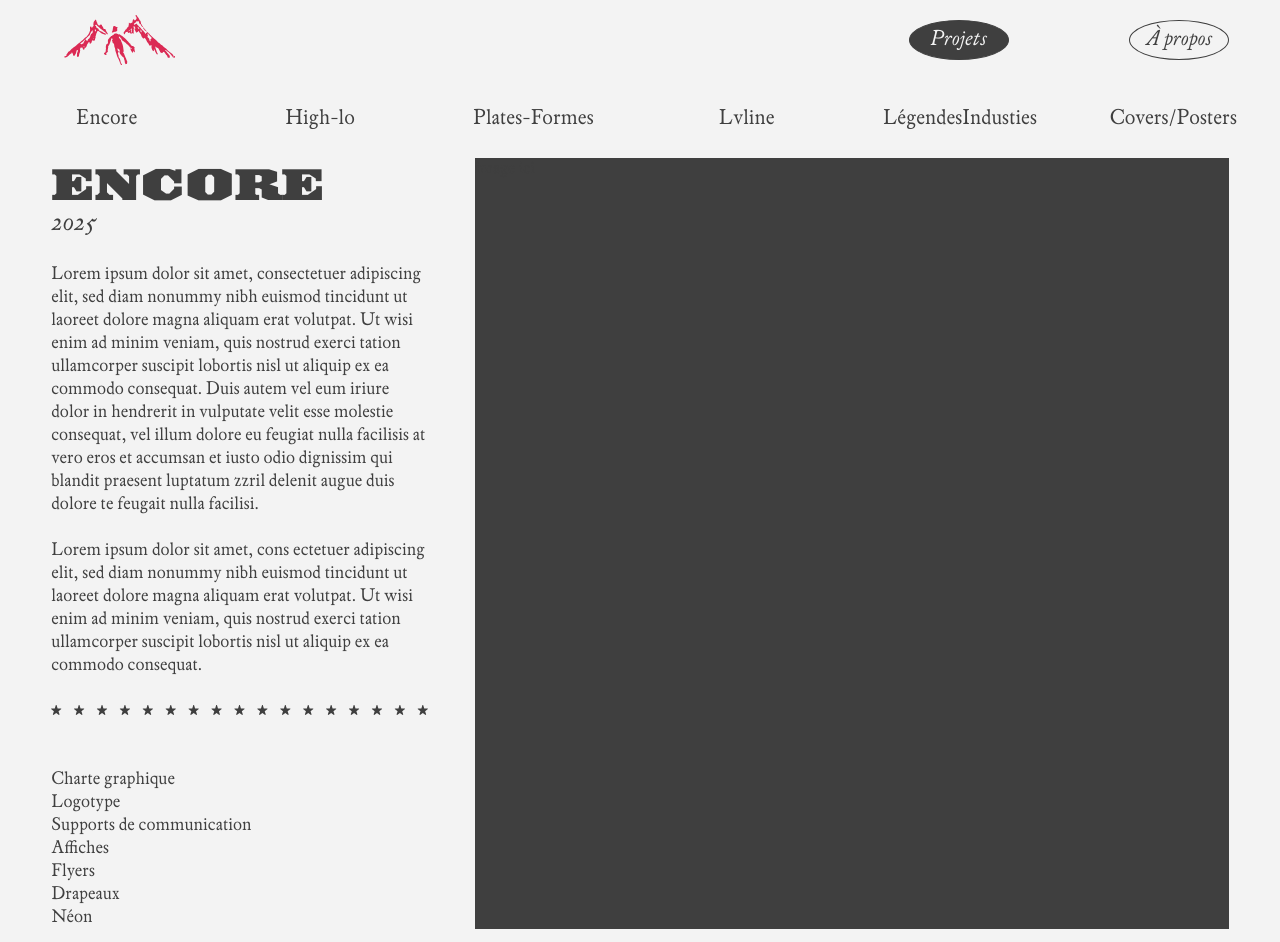
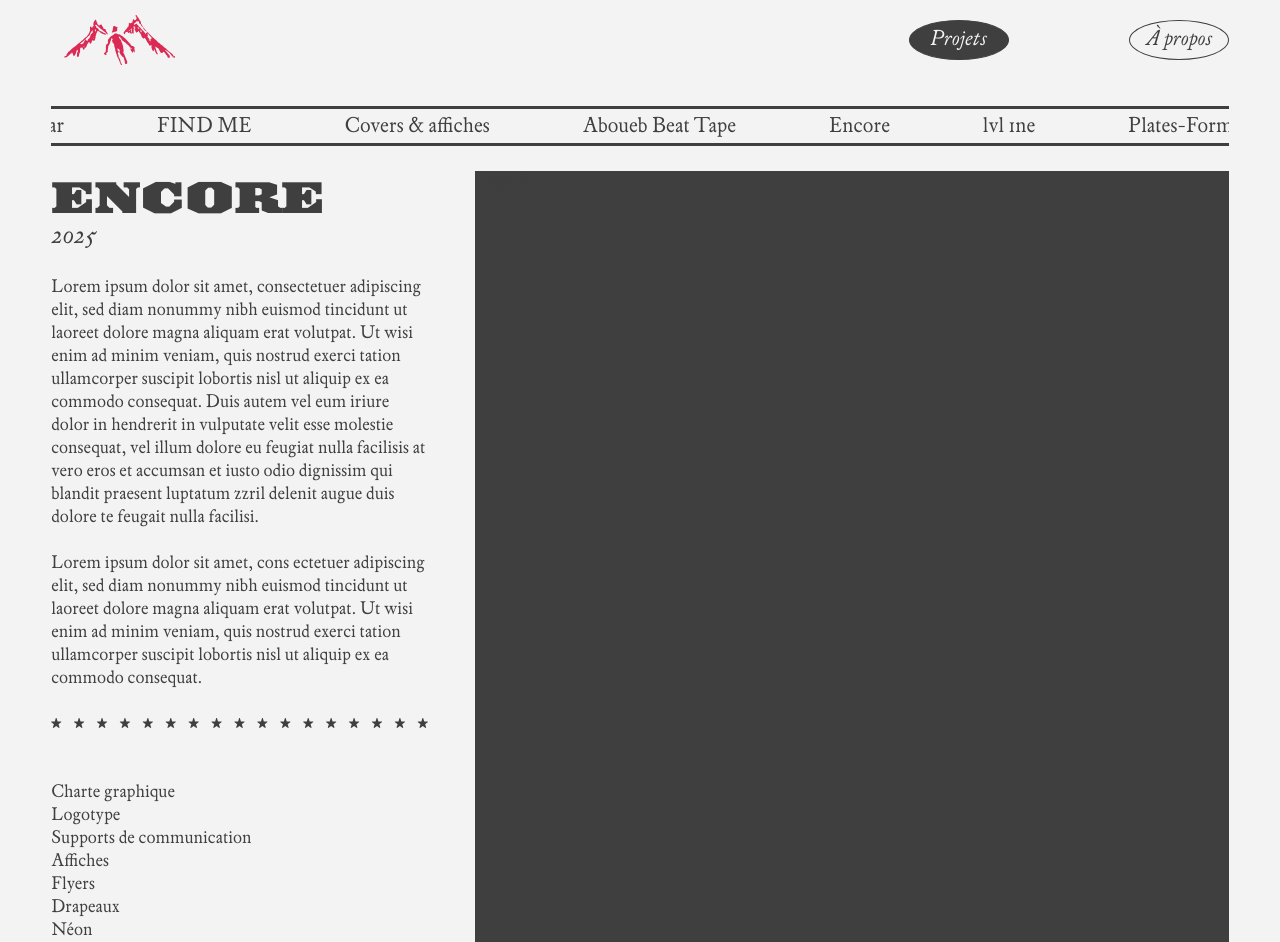
Before and after one commit to cyril0369/portfolio_infam, a React (Create React App) app: page /projects in a window 1280 px wide. Built offline with nearby package versions, Linux system fonts and the light colour scheme; the HTML template or start-up script is replaced by a standard one.

Commit message:
add a marquee on the project page

```diff
--- a/src/index.css
+++ b/src/index.css
@@ -102,6 +102,7 @@ h4 {
   display: flex;
   align-items: center;
   justify-content: space-between;
+  z-index: 999;
 }
 
 .LogoMenu {
@@ -209,7 +210,7 @@ h4 {
   left: 50%;
   transform: translate(-50%);
   margin-bottom: 1%;
-  z-index: 999;
+  z-index: 998;
 }
 
 .LogoAnimatedAbout {
@@ -235,8 +236,8 @@ h4 {
 }
 
 .Ancelin {
-  margin-top: 120px;
-  margin-bottom: 120px;
+  margin-top: 80px;
+  margin-bottom: 80px;
   display: flex;
   gap: 4%;
 }
@@ -313,3 +314,33 @@ h4 {
 .ProjectsPage p {
   font-size: 17px;
 }
+
+/* project defilant */
+
+.marquee-text-track h2 {
+  white-space: nowrap;
+}
+
+.marquee-text {
+  padding: 5px 0 2px 0;
+  margin: 0 4% 0 4%;
+  border-top: solid;
+  border-bottom: solid;
+  overflow: clip;
+  margin-top: 2%;
+}
+
+.marquee-text-track {
+  display: flex;
+  gap: 5.8rem;
+  padding-left: 5.8rem;
+  width: max-content;
+  white-space: nowrap;
+  animation: marquee-move-text 10s linear infinite;
+}
+
+@keyframes marquee-move-text {
+  to {
+    transform: translateX(-50%);
+  }
+}
--- a/src/pages/project.jsx
+++ b/src/pages/project.jsx
@@ -5,13 +5,25 @@ export default function Projects() {
     return (
         <div className="Page ProjectsPage">
             <Menu isHome={false} isAbout={false} isProject={true} />
-            <div className="ListProjects">
-                <h2>Encore</h2>
-                <h2>High-lo</h2>
-                <h2>Plates-Formes</h2>
-                <h2>Lvline</h2>
-                <h2>LégendesIndusties</h2>
-                <h2>Covers/Posters</h2>
+            <div className="marquee-text">
+                <div className="marquee-text-track">
+                    <h2>Encore</h2>
+                    <h2>lvl 1ne</h2>
+                    <h2>Plates-Formes</h2>
+                    <h2>High-lo</h2>
+                    <h2>Le Bazar</h2>
+                    <h2>FIND ME</h2>
+                    <h2>Covers & affiches</h2>
+                    <h2>Aboueb Beat Tape</h2>
+                    <h2>Encore</h2>
+                    <h2>lvl 1ne</h2>
+                    <h2>Plates-Formes</h2>
+                    <h2>High-lo</h2>
+                    <h2>Le Bazar</h2>
+                    <h2>FIND ME</h2>
+                    <h2>Covers & affiches</h2>
+                    <h2>Aboueb Beat Tape</h2>
+                </div>
             </div>
             <main>
                 <div className="detail">
```
